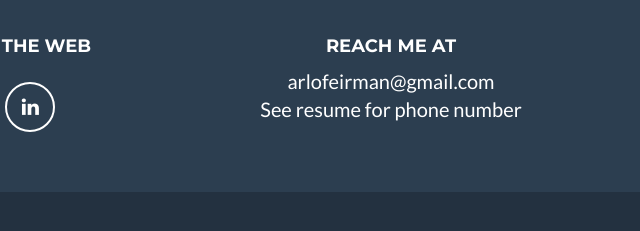
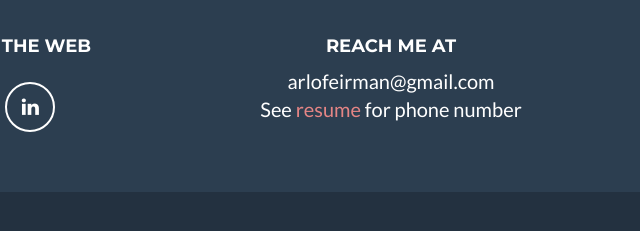
Before and after one commit to aprilsourz/af-portfolio, a website: page index.html in a window 1280 px wide. Shown: the part 2605-2836 px from the top of the page, 639-1279 px from the left. Drawn offline with nearby package versions, Linux system fonts and the light colour scheme.

Commit message:
Add resume link to bottom of the page

```diff
--- a/css/freelancer.css
+++ b/css/freelancer.css
@@ -596,3 +596,8 @@ div#maincontent {
 .text-center {
   font-size: 18px;
 }
+
+.resume-link {
+  color: #e58585;
+
+}
--- a/index.html
+++ b/index.html
@@ -102,7 +102,7 @@
                     <p>As a web developer, the aesthetic sensibility and creative workflow I have honed in my music career is of unique value when contributing to a project. I began programming with strong problem solving skills and the ability to teach myself new things quickly. I am a methodical developer who enjoys the puzzle solving aspect of programming and writing clean, modular code. I love a well designed app that has utility in daily life.</p>
                 </div>
                 <div class="col-lg-8 col-lg-offset-2 text-center">
-                    <a href="./img/arlofeirman_resume.pdf" download class="download btn btn-lg btn-outline ">
+                    <a href="./img/arlofeirman_resume.pdf" class="download btn btn-lg btn-outline ">
                         <i class="fa fa-download"></i> Download Resume
                     </a>
                 </div>
@@ -269,7 +269,7 @@
                         <h4>Reach me at</h4>
                         <p>
                           arlofeirman@gmail.com </br>
-                          See resume for phone number
+                          See <a href="./img/arlofeirman_resume.pdf" class="resume-link">resume</a> for phone number
                         </p>
                     </div>
                 </div>
```
